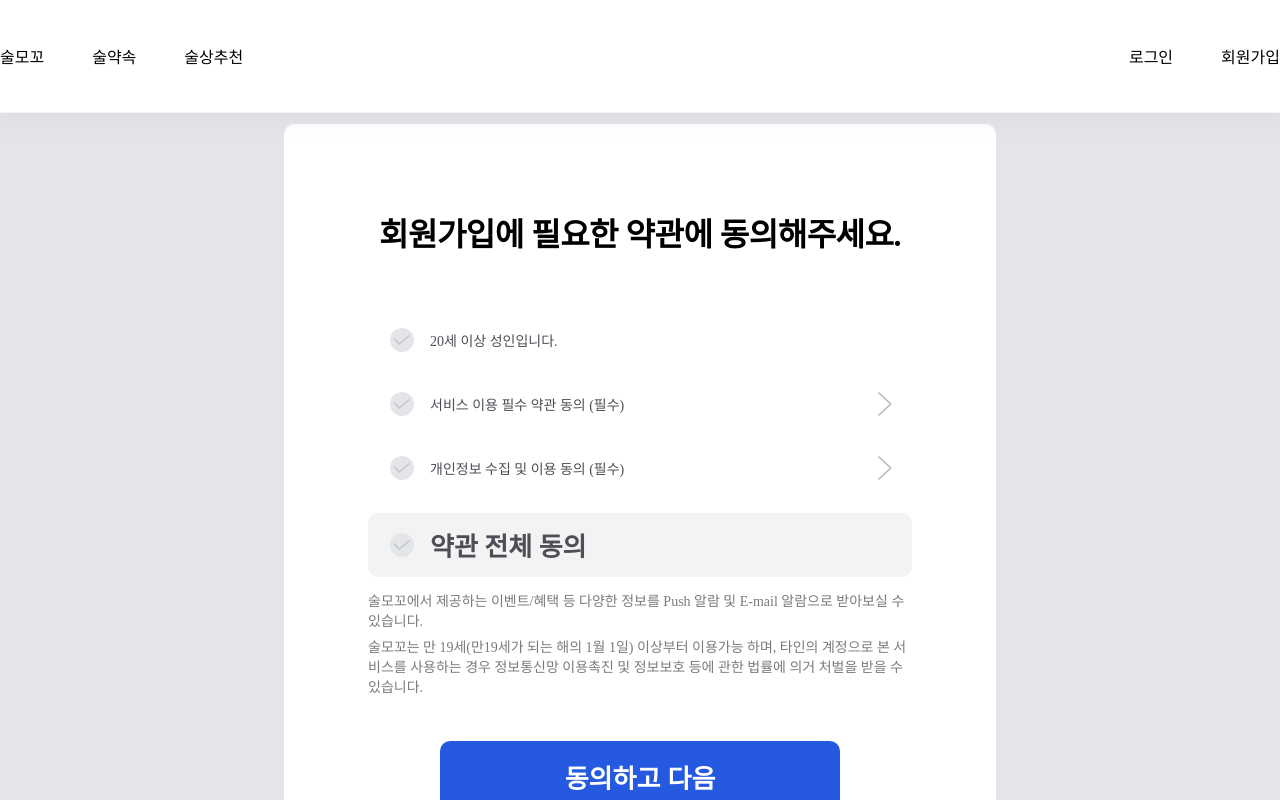
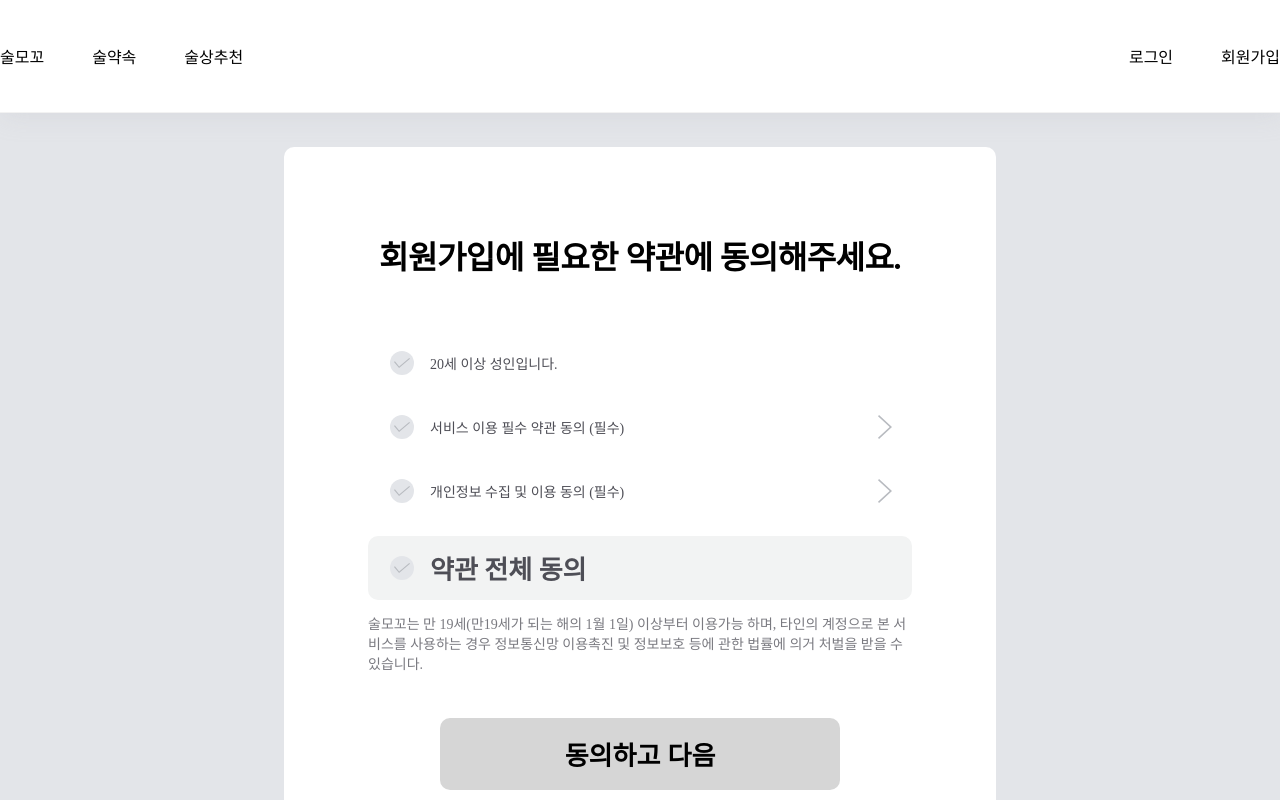
Before and after one commit to sulmocco/frontend, a React (Create React App) app: page /terms in a window 1280 px wide. Shown: the top 800 px of the page. Built offline with nearby package versions, Linux system fonts and the light colour scheme; a web font is replaced by a local one.

Commit message:
UPDATE: update enabled button color

```diff
--- a/src/pages/signup/styles.jsx
+++ b/src/pages/signup/styles.jsx
@@ -3,8 +3,8 @@ import styled from "styled-components"
 export const SignUpButton = styled.button`
     width: 100%;
     height: 7.2rem;
-    background-color: ${props => props.theme.primary};
-    color: ${props => props.theme.white};
+    background-color: ${props => props.background || props.theme.primary};
+    color: ${props => props.color || props.theme.white};
     margin-top: ${(props) => props.mt || '2.4rem'};
     border: none;
     cursor: pointer;
@@ -12,6 +12,10 @@ export const SignUpButton = styled.button`
     font-size: 2.6rem;
     font-weight: 700;
     max-width: 40rem;
+    &:enabled {
+        color: ${props => props.theme.white};
+        background-color: ${props => props.theme.primary};
+    }
 `
 
 export const Container = styled.div`
--- a/src/pages/terms/index.jsx
+++ b/src/pages/terms/index.jsx
@@ -26,7 +26,7 @@ const Terms = () => {
         <TermsWrap>
             <Termsection>
                 <h2>회원가입에 필요한 약관에 동의해주세요.</h2>
-                <form onSubmit={handleSubmit((data) => console.log(JSON.stringify(data)))}>
+                <form>
                     <ul>
                         <li>
                             <input type='checkbox' id='adult' value='adult' checked={check1}
@@ -85,11 +85,10 @@ const Terms = () => {
                         </li>
                     </ul>
                     <div className='desc'>
-                        <p>술모꼬에서 제공하는 이벤트/혜택 등 다양한 정보를 Push 알람 및 E-mail 알람으로 받아보실 수 있습니다.</p>
                         <p>술모꼬는 만 19세(만19세가 되는 해의 1월 1일) 이상부터 이용가능 하며, 타인의 계정으로 본 서비스를 사용하는 경우 정보통신망 이용촉진 및 정보보호 등에 관한 법률에 의거 처벌을 받을 수 있습니다.</p>
                     </div>
                     <div className="button">
-                        <SignUpButton mt='4.5rem' type='submit'
+                        <SignUpButton mt='4.5rem' type='submit' background='#d6d6d6' color='black'
                             disabled={!selectAll}
                             onClick={() => navigate('/signup')}
                         >동의하고 다음</SignUpButton>
```
Lines whose indentation alone changed are shown as unchanged.
